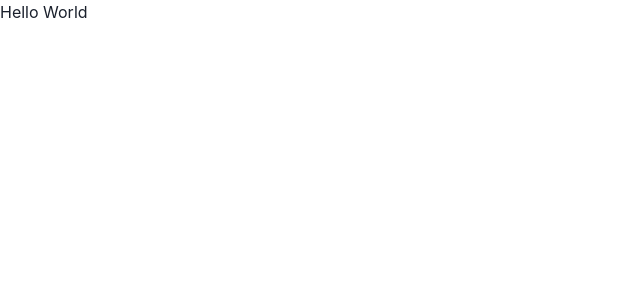
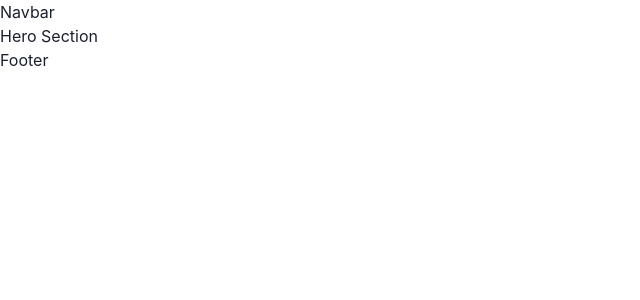
Before and after one commit to UCT-IT/edume, a Next.js app: page / in a window 1280 px wide. Shown: the top 300 px of the page, without its empty margins (0-640 px from the left). Built offline with nearby package versions, Linux system fonts and the light colour scheme.

Commit message:
Created Navbar, footer, HeroSection Components

```diff
--- a/src/app/layout.tsx
+++ b/src/app/layout.tsx
@@ -1,5 +1,7 @@
 "use client"
+import Navbar from '@/components/Navbar/Navbar'
 import { Providers } from './providers'
+import Footer from '@/components/Footer/Footer'
 
 export default function RootLayout({
   children,
@@ -11,7 +13,9 @@ export default function RootLayout({
       <body>
         <main>
           <Providers>
+            <Navbar></Navbar>
             {children}
+            <Footer></Footer>
           </Providers>
         </main>
       </body>
--- a/src/app/page.tsx
+++ b/src/app/page.tsx
@@ -1,3 +1,4 @@
+import HeroSection from '@/components/HeroSection/HeroSection'
 import { Text } from '@chakra-ui/react'
 import type { Metadata } from 'next'
 
@@ -8,6 +9,8 @@ export const metadata: Metadata = {
 
 export default function Home() {
   return (
-    <Text>Hello World</Text>
+    <>
+    <HeroSection/>
+    </>
   )
 }
--- /dev/null
+++ b/src/components/Footer/Footer.tsx
@@ -0,0 +1,11 @@
+import React from 'react';
+
+const Footer = () => {
+    return (
+        <div>
+            <h2>Footer</h2>
+        </div>
+    );
+};
+
+export default Footer;
--- /dev/null
+++ b/src/components/HeroSection/HeroSection.tsx
@@ -0,0 +1,11 @@
+import React from 'react';
+
+const HeroSection = () => {
+    return (
+        <div>
+            <h1>Hero Section</h1>
+        </div>
+    );
+};
+
+export default HeroSection;
--- /dev/null
+++ b/src/components/Navbar/Navbar.tsx
@@ -0,0 +1,11 @@
+import React from 'react';
+
+const Navbar = () => {
+    return (
+        <div>
+            <h1>Navbar</h1>
+        </div>
+    );
+};
+
+export default Navbar;
--- a/tsconfig.json
+++ b/tsconfig.json
@@ -22,6 +22,6 @@
       "@/*": ["./src/*"]
     }
   },
-  "include": ["next-env.d.ts", "**/*.ts", "**/*.tsx", ".next/types/**/*.ts"],
+  "include": ["next-env.d.ts", "**/*.ts", "**/*.tsx", ".next/types/**/*.ts", "src/components/Navbar"],
   "exclude": ["node_modules"]
 }
```
